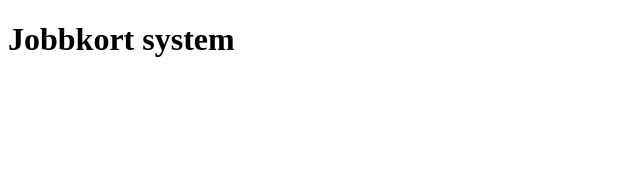
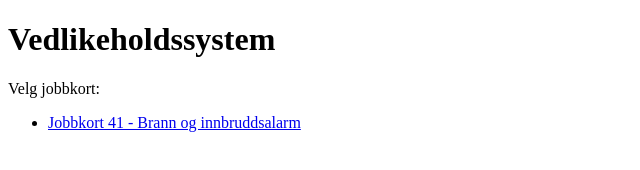
Before and after one commit to nichlasfrydkaer-droid/vedlikehold, a plain HTML site: page public/index.html in a window 1280 px wide. Shown: the whole page, without its empty margins (0-640 px from the left). Drawn offline with Linux system fonts and the light colour scheme.

Commit message:
Update index.html

```diff
--- a/public/index.html
+++ b/public/index.html
@@ -1,18 +1,28 @@
 <!DOCTYPE html>
 
-<html>
+<html lang="no">
 
 <head>
 
-  <meta charset="UTF-8">
+<meta charset="UTF-8">
 
-  <title>Vedlikehold</title>
+<meta name="viewport" content="width=device-width, initial-scale=1.0">
+
+<title>Vedlikeholdssystem</title>
 
 </head>
 
 <body>
 
-  <h1>Jobbkort system</h1>
+<h1>Vedlikeholdssystem</h1>
+
+<p>Velg jobbkort:</p>
+
+<ul>
+
+  <li><a href="/jobbkort/41">Jobbkort 41 - Brann og innbruddsalarm</a></li>
+
+</ul>
 
 </body>
 
```
